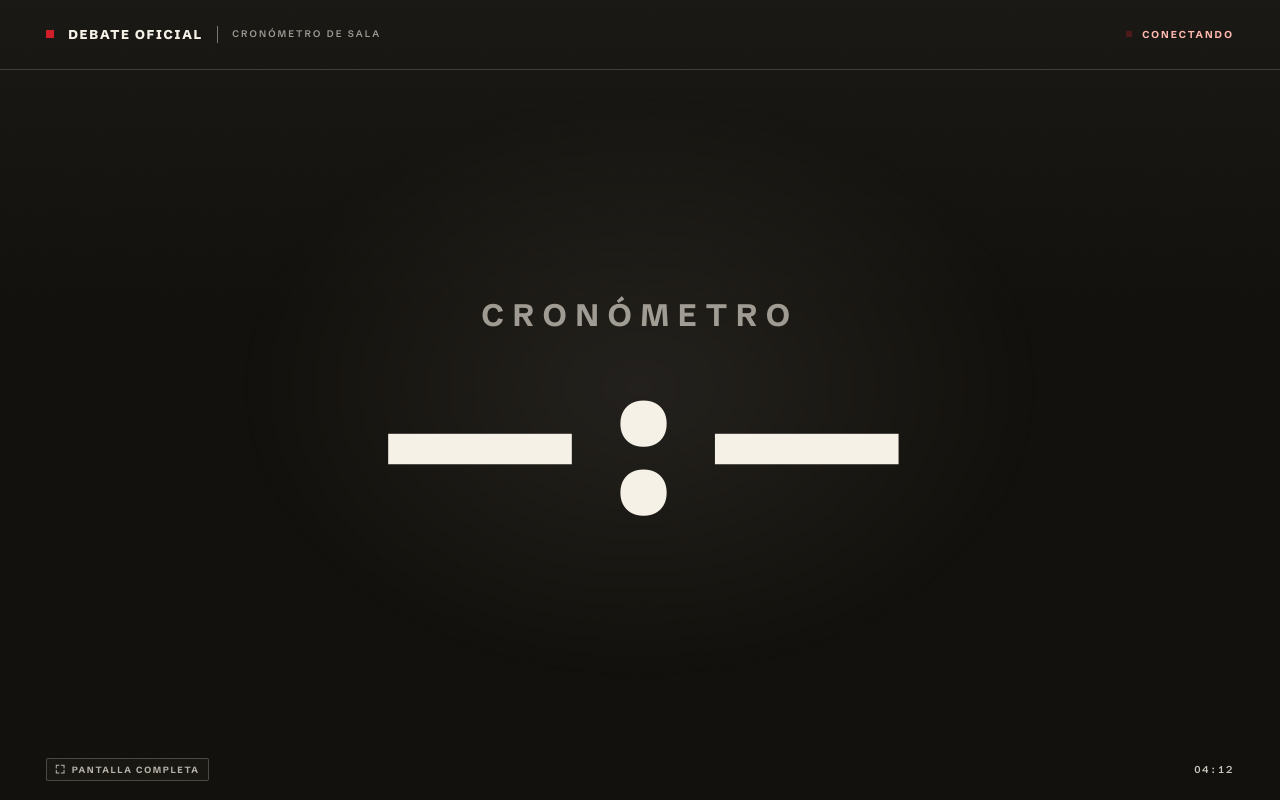
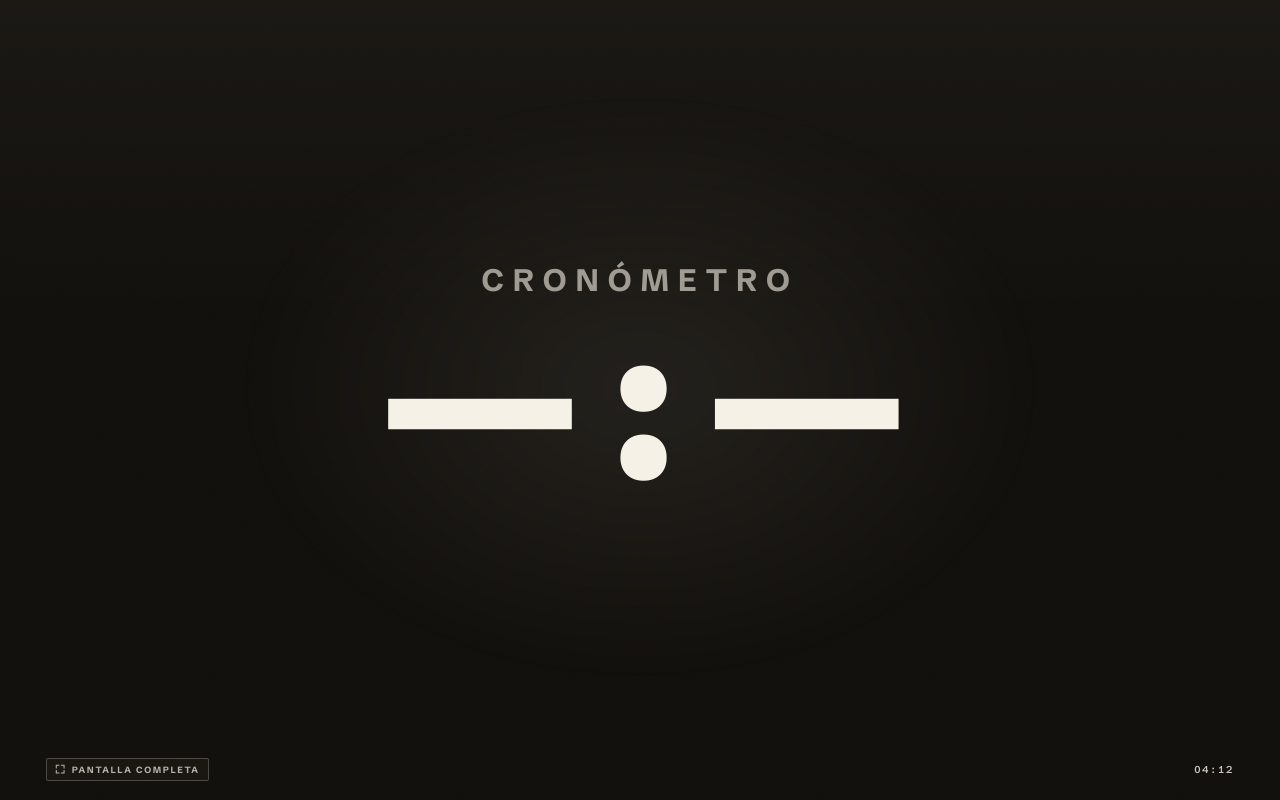
Before and after one commit to RaulTorreM/Timer_Page_Demo, a React (Vite) app in the folder client/: page /timer in a window 1280 px wide. Built offline with nearby package versions, Linux system fonts and the light colour scheme; no server answers.

Commit message:
remove de header en timer

```diff
--- a/client/src/pages/TimerPage.jsx
+++ b/client/src/pages/TimerPage.jsx
@@ -140,21 +140,7 @@ export default function TimerPage() {
       <div className="alert-wash" aria-hidden="true" />
       <div className="grain" aria-hidden="true" />
 
-      <header className="rail rail-top">
-        <div className="brandline">
-          <span className="mark" aria-hidden="true" />
-          <span className="brand-name">{EVENT.name}</span>
-          <span className="brand-rule" aria-hidden="true" />
-          <span className="brand-kicker">{EVENT.kicker}</span>
-        </div>
 
-        <div className="rail-status">
-          <span className={`stage-status ${!connected ? 'is-offline' : ''}`}>
-            <span className="status-dot" aria-hidden="true" />
-            {statusText}
-          </span>
-        </div>
-      </header>
 
       <main className="stage" aria-label="Pantalla del cronómetro">
         {isFlyer ? (
```
